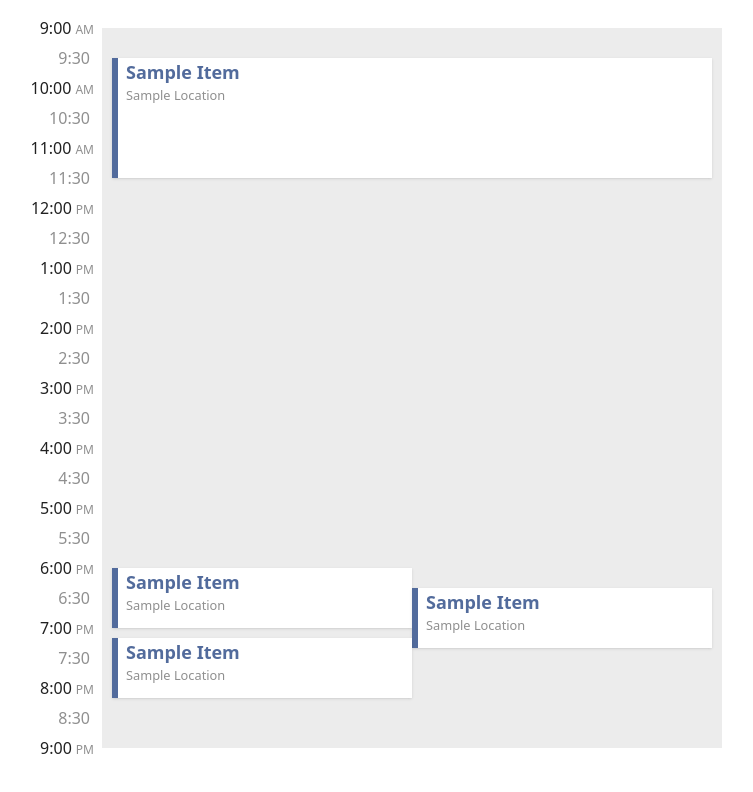
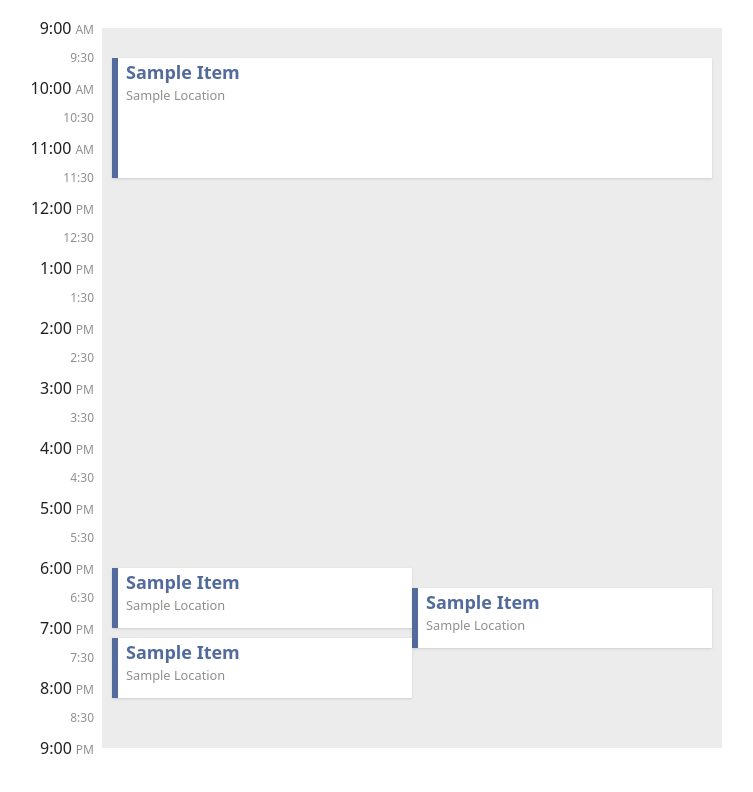
Before and after one commit to javier-ibanez-vizuete/calendar-wasmer-challenge, a React (Vite) app: page / in a window 1280 px wide. Shown: the top 792 px of the page, without its empty margins (268-1021 px from the left). Built offline with nearby package versions, Linux system fonts and the light colour scheme.

Commit message:
chore(App): Add changes on paragraph element styles

```diff
--- a/src/components/TimeGutter.tsx
+++ b/src/components/TimeGutter.tsx
@@ -1,10 +1,11 @@
+import classNames from "classnames";
 import { useMemo } from "react";
 import { CONTAINER_HEIGHT } from "../utils/constants";
 import { generateTimeGrid } from "../utils/timeGrid";
 
 const baseTimeGutterConfig = "relative w-20";
 
-const baseSlotConfig = "absolute -translate-y-1/2 right-2 text-md";
+const baseSlotConfig = "absolute -translate-y-1/2 text-md";
 
 export function TimeGutter() {
     const timeSlots = useMemo(() => generateTimeGrid(), []);
@@ -21,7 +22,10 @@ export function TimeGutter() {
             {timeSlots.map((slot) => (
                 <p
                     key={`${slot.timeLabel}-${slot.formatLabel}`}
-                    className={baseSlotConfig}
+                    className={classNames(baseSlotConfig, {
+                        "text-xs right-1": !slot?.isHour,
+                        "right-2": slot?.isHour,
+                    })}
                     style={{ top: `${slot.top}px`, opacity: `${!slot.isHour ? "50" : "100"}%` }}
                 >
                     {slot.timeLabel}
```
